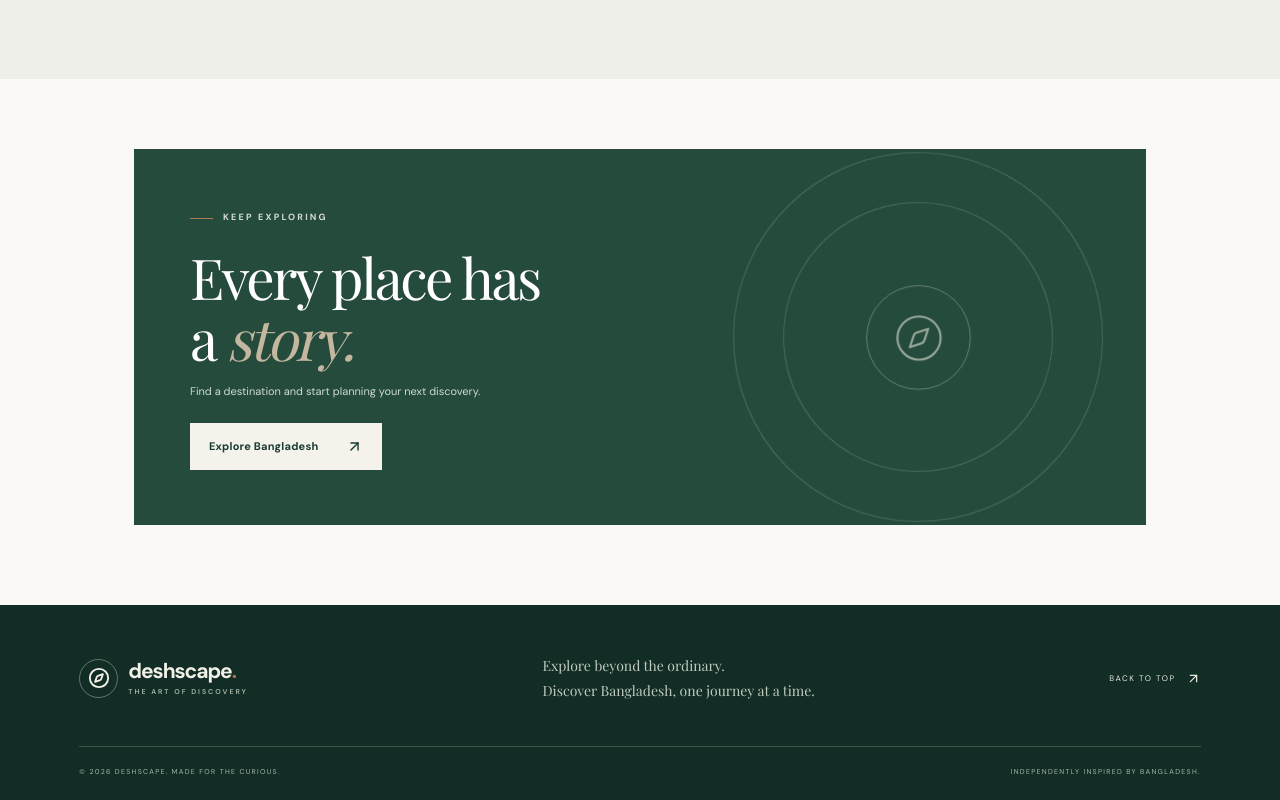
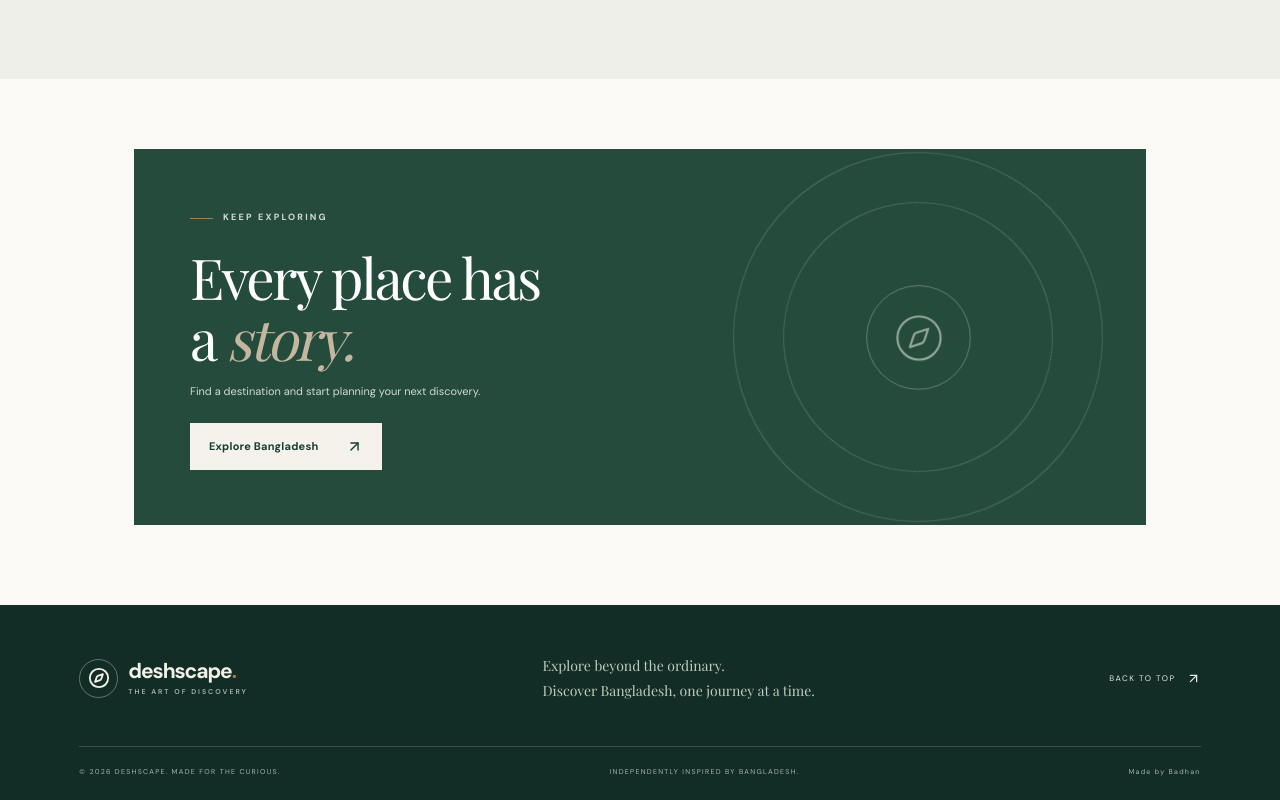
Before and after one commit to ahonbottacharje4098-gif/deshscape, a Next.js app: page /journal in a window 1280 px wide. Shown: the part 2616-3416 px from the top of the page. Built offline with nearby package versions, Linux system fonts and the light colour scheme; a web font is replaced by a local one.

Commit message:
design: add Made by Badhan footer credit

```diff
--- a/src/app/journal/page.tsx
+++ b/src/app/journal/page.tsx
@@ -139,7 +139,7 @@ export default function JournalPage() {
           <p>{t("Explore beyond the ordinary.")}<br />{t("Discover Bangladesh, one journey at a time.")}</p>
           <Link className="back-top" href="#top">{t("BACK TO TOP")} <ArrowUpRight size={15} /></Link>
         </div>
-        <div className="footer-bottom"><span>{t("© 2026 DESHSCAPE. MADE FOR THE CURIOUS.")}</span><span>{t("INDEPENDENTLY INSPIRED BY BANGLADESH.")}</span></div>
+        <div className="footer-bottom"><span>{t("© 2026 DESHSCAPE. MADE FOR THE CURIOUS.")}</span><span>{t("INDEPENDENTLY INSPIRED BY BANGLADESH.")}</span><span className="footer-credit">Made by Badhan</span></div>
       </footer>
       <div style={{ position: "fixed", left: 18, bottom: 18, zIndex: 10 }}>
         <Link href="/" aria-label="Back to home" style={{ display: "grid", placeItems: "center", width: 42, height: 42, borderRadius: "50%", background: "#183d32", color: "#fff" }}><ArrowLeft size={18} /></Link>
```
